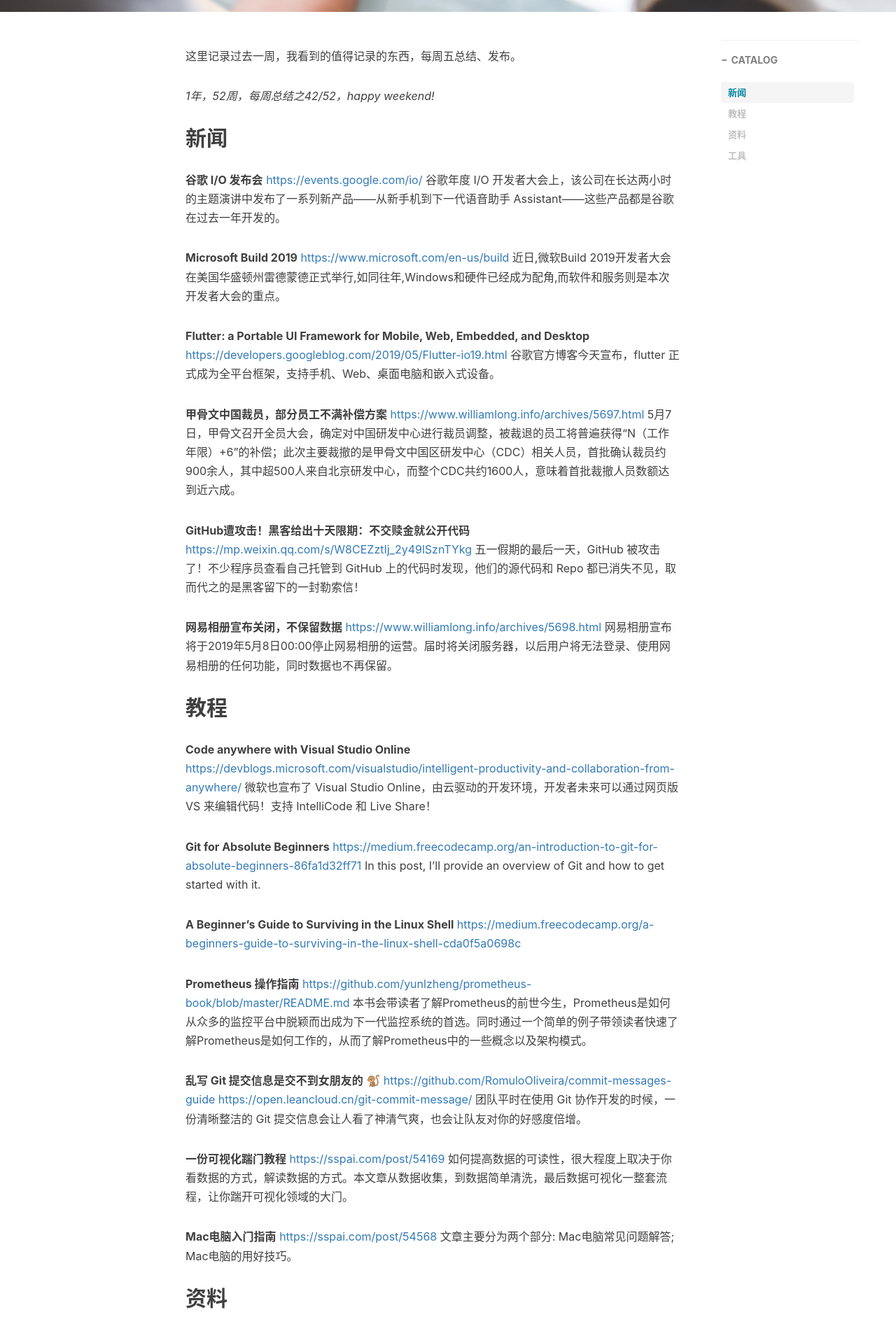
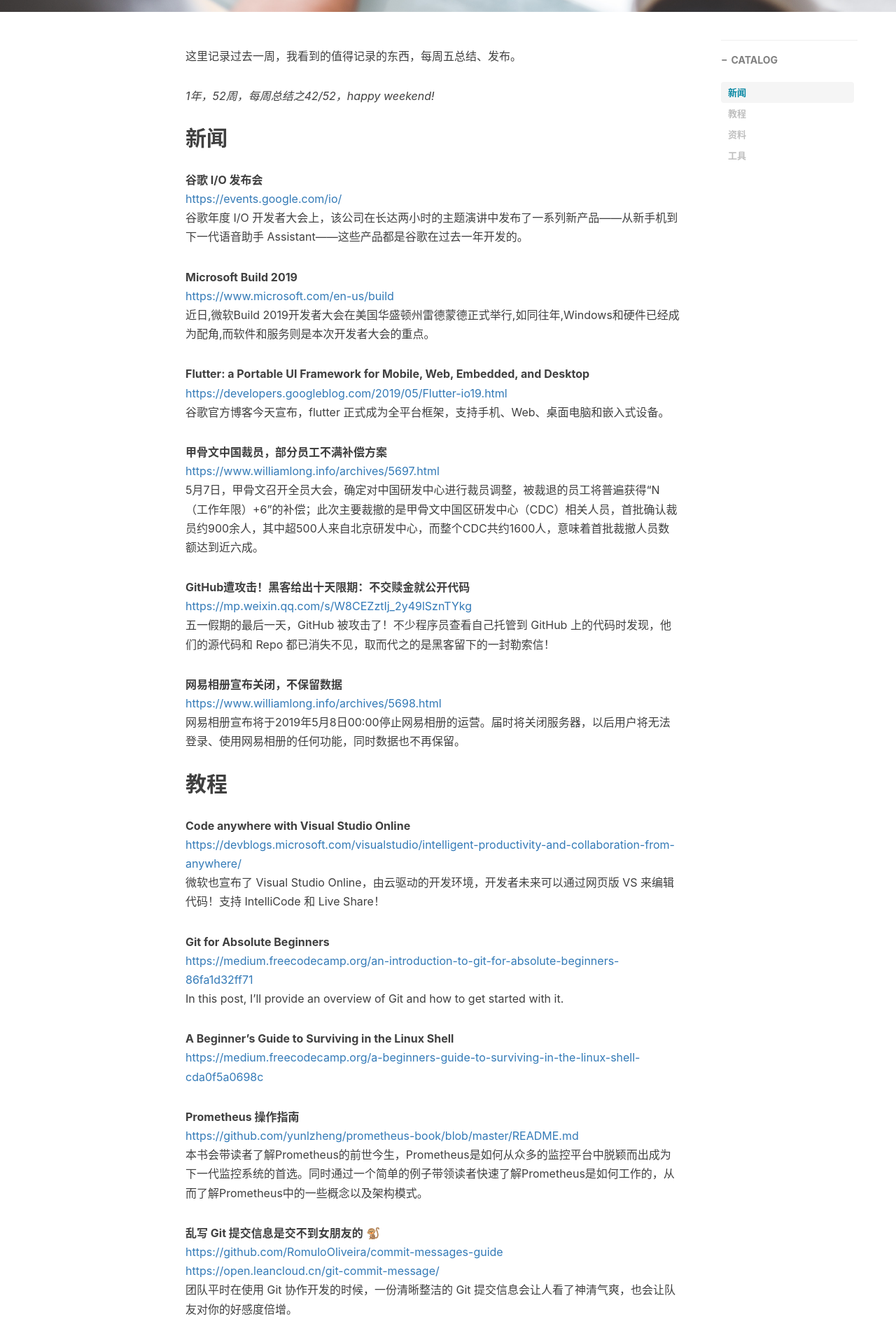
Before and after one commit to linlicro/linlicro.github.io, a Jekyll site: the page built from _posts/2019-05-10-Weekly-42.md, in a window 1280 px wide. Shown: the part 506-2411 px from the top of the page at 70% size. Built offline with Jekyll 4.4.1, drawn with Linux system fonts in a browser that asks for light colours; nearby versions of some CDN libraries; comment, search, counter and statistics services are not loaded.

Commit message:
mod: weekly 42

```diff
--- a/_posts/2019-05-10-Weekly-42.md
+++ b/_posts/2019-05-10-Weekly-42.md
@@ -17,102 +17,102 @@ tags:
 ## 新闻
 
 **谷歌 I/O 发布会**
-<https://events.google.com/io/>
-谷歌年度 I/O 开发者大会上，该公司在长达两小时的主题演讲中发布了一系列新产品——从新手机到下一代语音助手 Assistant——这些产品都是谷歌在过去一年开发的。
+<br /><https://events.google.com/io/>
+<br />谷歌年度 I/O 开发者大会上，该公司在长达两小时的主题演讲中发布了一系列新产品——从新手机到下一代语音助手 Assistant——这些产品都是谷歌在过去一年开发的。
 
 **Microsoft Build 2019**
-<https://www.microsoft.com/en-us/build>
-近日,微软Build 2019开发者大会在美国华盛顿州雷德蒙德正式举行,如同往年,Windows和硬件已经成为配角,而软件和服务则是本次开发者大会的重点。
+<br /><https://www.microsoft.com/en-us/build>
+<br />近日,微软Build 2019开发者大会在美国华盛顿州雷德蒙德正式举行,如同往年,Windows和硬件已经成为配角,而软件和服务则是本次开发者大会的重点。
 
 **Flutter: a Portable UI Framework for Mobile, Web, Embedded, and Desktop**
-<https://developers.googleblog.com/2019/05/Flutter-io19.html>
-谷歌官方博客今天宣布，flutter 正式成为全平台框架，支持手机、Web、桌面电脑和嵌入式设备。
+<br /><https://developers.googleblog.com/2019/05/Flutter-io19.html>
+<br />谷歌官方博客今天宣布，flutter 正式成为全平台框架，支持手机、Web、桌面电脑和嵌入式设备。
 
 **甲骨文中国裁员，部分员工不满补偿方案**
-<https://www.williamlong.info/archives/5697.html>
-5月7日，甲骨文召开全员大会，确定对中国研发中心进行裁员调整，被裁退的员工将普遍获得“N（工作年限）+6”的补偿；此次主要裁撤的是甲骨文中国区研发中心（CDC）相关人员，首批确认裁员约900余人，其中超500人来自北京研发中心，而整个CDC共约1600人，意味着首批裁撤人员数额达到近六成。
+<br /><https://www.williamlong.info/archives/5697.html>
+<br />5月7日，甲骨文召开全员大会，确定对中国研发中心进行裁员调整，被裁退的员工将普遍获得“N（工作年限）+6”的补偿；此次主要裁撤的是甲骨文中国区研发中心（CDC）相关人员，首批确认裁员约900余人，其中超500人来自北京研发中心，而整个CDC共约1600人，意味着首批裁撤人员数额达到近六成。
 
 **GitHub遭攻击！黑客给出十天限期：不交赎金就公开代码**
-<https://mp.weixin.qq.com/s/W8CEZztIj_2y49lSznTYkg>
-五一假期的最后一天，GitHub 被攻击了！不少程序员查看自己托管到 GitHub 上的代码时发现，他们的源代码和 Repo 都已消失不见，取而代之的是黑客留下的一封勒索信！
+<br /><https://mp.weixin.qq.com/s/W8CEZztIj_2y49lSznTYkg>
+<br />五一假期的最后一天，GitHub 被攻击了！不少程序员查看自己托管到 GitHub 上的代码时发现，他们的源代码和 Repo 都已消失不见，取而代之的是黑客留下的一封勒索信！
 
 **网易相册宣布关闭，不保留数据**
-<https://www.williamlong.info/archives/5698.html>
-网易相册宣布将于2019年5月8日00:00停止网易相册的运营。届时将关闭服务器，以后用户将无法登录、使用网易相册的任何功能，同时数据也不再保留。
+<br /><https://www.williamlong.info/archives/5698.html>
+<br />网易相册宣布将于2019年5月8日00:00停止网易相册的运营。届时将关闭服务器，以后用户将无法登录、使用网易相册的任何功能，同时数据也不再保留。
 
 
 ## 教程
 
 **Code anywhere with Visual Studio Online**
-<https://devblogs.microsoft.com/visualstudio/intelligent-productivity-and-collaboration-from-anywhere/>
-微软也宣布了 Visual Studio Online，由云驱动的开发环境，开发者未来可以通过网页版 VS 来编辑代码！支持 IntelliCode 和 Live Share！
+<br /><https://devblogs.microsoft.com/visualstudio/intelligent-productivity-and-collaboration-from-anywhere/>
+<br />微软也宣布了 Visual Studio Online，由云驱动的开发环境，开发者未来可以通过网页版 VS 来编辑代码！支持 IntelliCode 和 Live Share！
 
 **Git for Absolute Beginners**
-<https://medium.freecodecamp.org/an-introduction-to-git-for-absolute-beginners-86fa1d32ff71>
-In this post, I’ll provide an overview of Git and how to get started with it.
+<br /><https://medium.freecodecamp.org/an-introduction-to-git-for-absolute-beginners-86fa1d32ff71>
+<br />In this post, I’ll provide an overview of Git and how to get started with it.
 
 **A Beginner’s Guide to Surviving in the Linux Shell**
-<https://medium.freecodecamp.org/a-beginners-guide-to-surviving-in-the-linux-shell-cda0f5a0698c>
+<br /><https://medium.freecodecamp.org/a-beginners-guide-to-surviving-in-the-linux-shell-cda0f5a0698c>
 
 **Prometheus 操作指南**
-<https://github.com/yunlzheng/prometheus-book/blob/master/README.md>
-本书会带读者了解Prometheus的前世今生，Prometheus是如何从众多的监控平台中脱颖而出成为下一代监控系统的首选。同时通过一个简单的例子带领读者快速了解Prometheus是如何工作的，从而了解Prometheus中的一些概念以及架构模式。
+<br /><https://github.com/yunlzheng/prometheus-book/blob/master/README.md>
+<br />本书会带读者了解Prometheus的前世今生，Prometheus是如何从众多的监控平台中脱颖而出成为下一代监控系统的首选。同时通过一个简单的例子带领读者快速了解Prometheus是如何工作的，从而了解Prometheus中的一些概念以及架构模式。
 
 **乱写 Git 提交信息是交不到女朋友的** 🐒
-<https://github.com/RomuloOliveira/commit-messages-guide>
-<https://open.leancloud.cn/git-commit-message/>
-团队平时在使用 Git 协作开发的时候，一份清晰整洁的 Git 提交信息会让人看了神清气爽，也会让队友对你的好感度倍增。
+<br /><https://github.com/RomuloOliveira/commit-messages-guide>
+<br /><https://open.leancloud.cn/git-commit-message/>
+<br />团队平时在使用 Git 协作开发的时候，一份清晰整洁的 Git 提交信息会让人看了神清气爽，也会让队友对你的好感度倍增。
 
 **一份可视化踹门教程**
-<https://sspai.com/post/54169>
-如何提高数据的可读性，很大程度上取决于你看数据的方式，解读数据的方式。本文章从数据收集，到数据简单清洗，最后数据可视化一整套流程，让你踹开可视化领域的大门。
+<br /><https://sspai.com/post/54169>
+<br />如何提高数据的可读性，很大程度上取决于你看数据的方式，解读数据的方式。本文章从数据收集，到数据简单清洗，最后数据可视化一整套流程，让你踹开可视化领域的大门。
 
 **Mac电脑入门指南**
-<https://sspai.com/post/54568>
-文章主要分为两个部分: Mac电脑常见问题解答; Mac电脑的用好技巧。
+<br /><https://sspai.com/post/54568>
+<br />文章主要分为两个部分: Mac电脑常见问题解答; Mac电脑的用好技巧。
 
 
 ## 资料
 
 **一份计算机科学课程藏宝图**
-<https://functionalcs.github.io/curriculum/>
-国外一位工程师写的计算机自学指南，希望能给你一点帮助。
+<br /><https://functionalcs.github.io/curriculum/>
+<br />国外一位工程师写的计算机自学指南，希望能给你一点帮助。
 
 **JavaScript for impatient programmers **
-<http://exploringjs.com/impatient-js/toc.html>
-给不耐烦程序员看的 JavaScript，作者 Dr. Axel Rauschmayer 为德国慕尼黑大学的信息学博士，从 1995 年开始从事 Web 应用开发，1999 年曾在德国一家互联网企业担任技术经理，2006 年发表第一次关于 Ajax 的演讲。从开始工作至今，累积超过二十年 Web 开发经验。另外当前运营的一个网址<http://exploringjs.com/>，托管这一些非常高质量的JavaScript教程。
+<br /><http://exploringjs.com/impatient-js/toc.html>
+<br />给不耐烦程序员看的 JavaScript，作者 Dr. Axel Rauschmayer 为德国慕尼黑大学的信息学博士，从 1995 年开始从事 Web 应用开发，1999 年曾在德国一家互联网企业担任技术经理，2006 年发表第一次关于 Ajax 的演讲。从开始工作至今，累积超过二十年 Web 开发经验。另外当前运营的一个网址<http://exploringjs.com/>，托管这一些非常高质量的JavaScript教程。
 
 **Google 面试学习手册**
-<https://github.com/jwasham/coding-interview-university/blob/master/translations/README-cn.md>
-这是作者为了从 web 开发者（自学、非计算机科学学位）蜕变至 Google 软件工程师所制定的计划。
+<br /><https://github.com/jwasham/coding-interview-university/blob/master/translations/README-cn.md>
+<br />这是作者为了从 web 开发者（自学、非计算机科学学位）蜕变至 Google 软件工程师所制定的计划。
 
 **goalkicker.com**
-<https://goalkicker.com/>
-该网站提供各种免费计算机教程下载。
+<br /><https://goalkicker.com/>
+<br />该网站提供各种免费计算机教程下载。
 
 
 ## 工具
 
 **集合多家 API 的新一代图床**
-<https://github.com/aimerforreimu/auxpi>
-最近因为有些黑产瞎搞，导致渣浪图床外链被官方停掉了，这个事件影响还是蛮大的，因为有些小网站和个人博客上面挂载的图片都是用的新浪图床。
+<br /><https://github.com/aimerforreimu/auxpi>
+<br />最近因为有些黑产瞎搞，导致渣浪图床外链被官方停掉了，这个事件影响还是蛮大的，因为有些小网站和个人博客上面挂载的图片都是用的新浪图床。
 
 **Microsoft Edge for Mac Dev 76.0.151.0**
-<https://twitter.com/h0x0d/status/1125607963282948096>
-泄露了Edge for Mac。
+<br /><https://twitter.com/h0x0d/status/1125607963282948096>
+<br />泄露了Edge for Mac。
 
 **colorize.cc**
-<https://colorize.cc/>
-一个超神奇的AI网站，传黑白照片，留下邮箱，就给你发回一张渲染的彩照。
+<br /><https://colorize.cc/>
+<br />一个超神奇的AI网站，传黑白照片，留下邮箱，就给你发回一张渲染的彩照。
 
 **i18ns.com**
-<https://i18ns.com/>
-一个制作国际化应用的利器。该网站收集各种语言包，你输入中文，它返回各种语言包对这个词的翻译。
+<br /><https://i18ns.com/>
+<br />一个制作国际化应用的利器。该网站收集各种语言包，你输入中文，它返回各种语言包对这个词的翻译。
 
 **scrapydweb**
-<https://github.com/my8100/files/tree/master/scrapydweb>
-Python 爬虫框架 Scrapyd 集群管理的全功能 web UI，支持 Scrapy 日志分析和可视化、自动打包、定时器任务和邮件通知等特色功能。
+<br /><https://github.com/my8100/files/tree/master/scrapydweb>
+<br />Python 爬虫框架 Scrapyd 集群管理的全功能 web UI，支持 Scrapy 日志分析和可视化、自动打包、定时器任务和邮件通知等特色功能。
 
 **Perculia**
-<https://www.waerfa.com/perculia-review>
-炒鸡好用的蓝牙助手 for macOS，可以快速的帮助你在 macOS 上连接这些蓝牙设备。
+<br /><https://www.waerfa.com/perculia-review>
+<br />炒鸡好用的蓝牙助手 for macOS，可以快速的帮助你在 macOS 上连接这些蓝牙设备。
```
